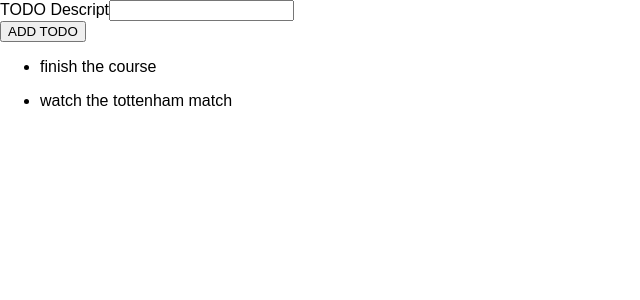
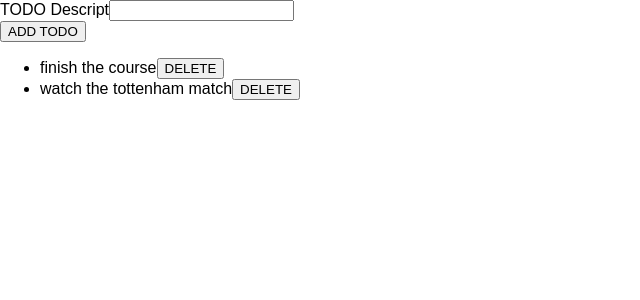
Before and after one commit to mg5566/TypeScript, a React (Create React App) app in the folder 14-react/: page / in a window 1280 px wide. Shown: the top 300 px of the page, without its empty margins (0-640 px from the left). Built offline with nearby package versions, Linux system fonts and the light colour scheme; the HTML template or start-up script is replaced by a standard one.

Commit message:
feat: add delete feature

```diff
--- a/14-react/src/App.tsx
+++ b/14-react/src/App.tsx
@@ -15,10 +15,16 @@
     setTodos((prevTodos) => [...prevTodos, newTodo]);
   };
 
+  const deleteTodoHandler = (id: string) => {
+    setTodos((prevTodos) => {
+      return prevTodos.filter((todo) => todo.id !== id);
+    });
+  };
+
   return (
     <div className="App">
       <NewTodo onAddTodo={addTodoHandler} />
-      <TodoList items={todos} />
+      <TodoList items={todos} onDeleteTodo={deleteTodoHandler} />
     </div>
   );
 }
--- a/14-react/src/components/TodoList.tsx
+++ b/14-react/src/components/TodoList.tsx
@@ -2,15 +2,17 @@
 
 interface Props {
   items: { id: string; text: string }[];
+  onDeleteTodo: (id: string) => void;
 }
 
-const TodoList: React.VFC<Props> = ({ items }) => {
+const TodoList: React.FC<Props> = ({ items, onDeleteTodo }) => {
   return (
     <ul>
       {items.map((item) => {
         return (
           <li key={item.id}>
-            <p>{item.text}</p>
+            <span>{item.text}</span>
+            <button onClick={onDeleteTodo.bind(null, item.id)}>DELETE</button>
           </li>
         );
       })}
```
